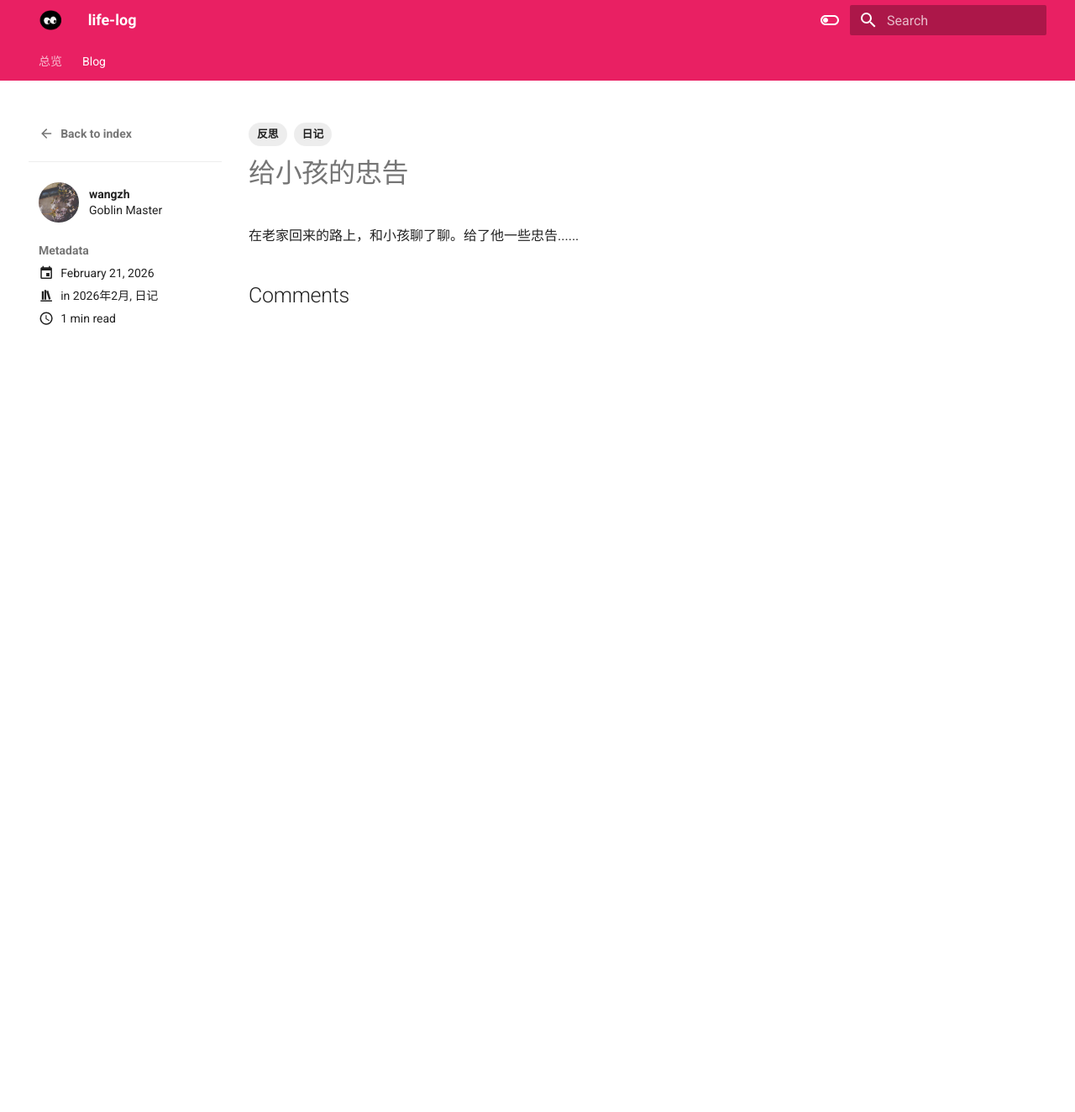
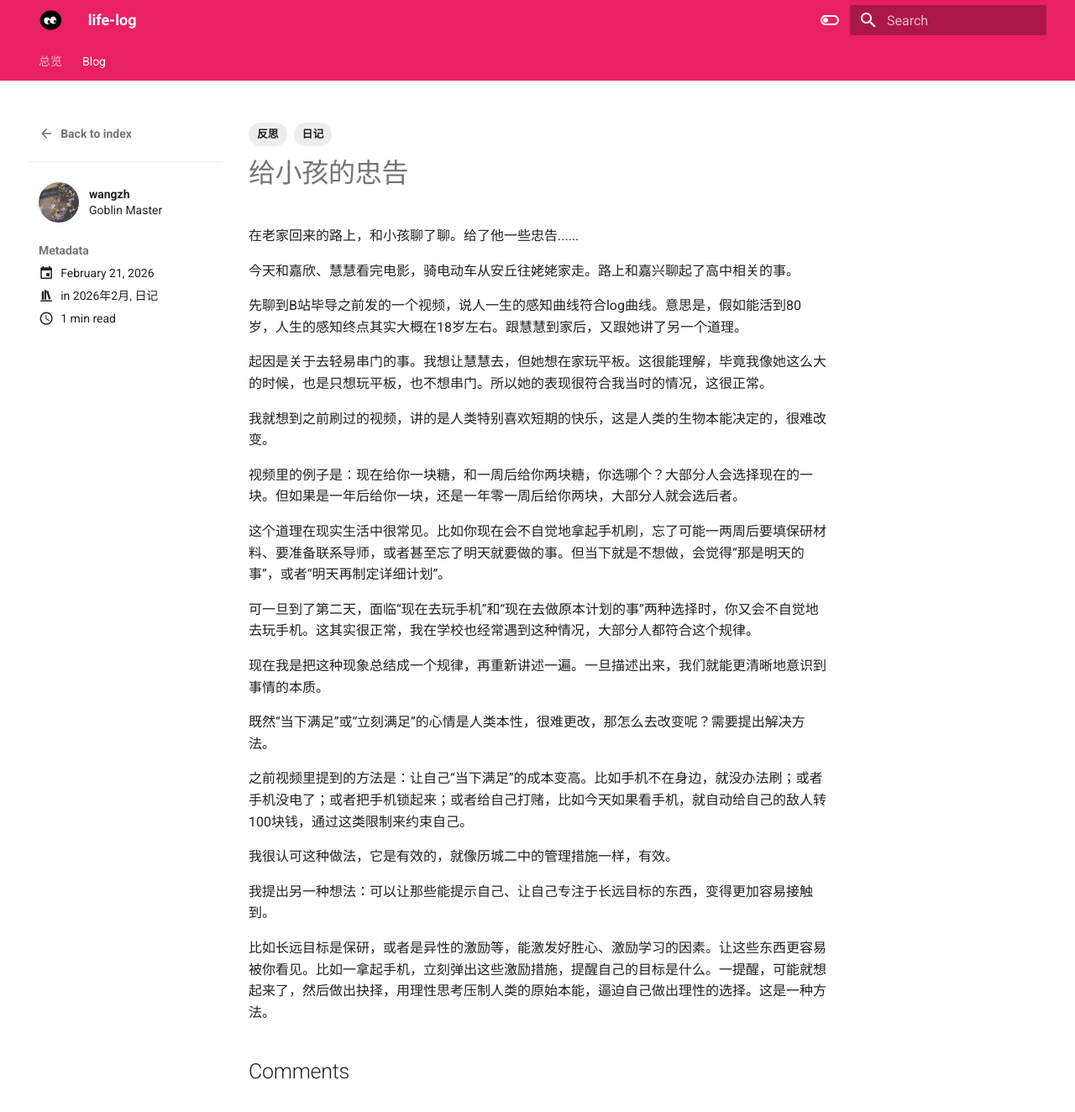
Before and after one commit to wangzh12023/life-log, an MkDocs documentation site: the page built from docs/blog/posts/2026-02-21.md, in a window 1280 px wide and 1333 px high. Shown: the top 1324 px of the window at 84% size. Built offline with MkDocs 1.6.1 and Material for MkDocs 9.7.7, drawn with Linux system fonts in a browser that asks for light colours; comment, search, counter and statistics services are not loaded.

Commit message:
feat: lazy to write

```diff
--- a/docs/blog/posts/2026-02-21.md
+++ b/docs/blog/posts/2026-02-21.md
@@ -14,3 +14,31 @@ categories:
 在老家回来的路上，和小孩聊了聊。给了他一些忠告......
 
 <!-- more -->
+
+
+
+今天和嘉欣、慧慧看完电影，骑电动车从安丘往姥姥家走。路上和嘉兴聊起了高中相关的事。
+
+先聊到B站毕导之前发的一个视频，说人一生的感知曲线符合log曲线。意思是，假如能活到80岁，人生的感知终点其实大概在18岁左右。跟慧慧到家后，又跟她讲了另一个道理。
+
+起因是关于去轻易串门的事。我想让慧慧去，但她想在家玩平板。这很能理解，毕竟我像她这么大的时候，也是只想玩平板，也不想串门。所以她的表现很符合我当时的情况，这很正常。
+
+我就想到之前刷过的视频，讲的是人类特别喜欢短期的快乐，这是人类的生物本能决定的，很难改变。
+
+视频里的例子是：现在给你一块糖，和一周后给你两块糖，你选哪个？大部分人会选择现在的一块。但如果是一年后给你一块，还是一年零一周后给你两块，大部分人就会选后者。
+
+这个道理在现实生活中很常见。比如你现在会不自觉地拿起手机刷，忘了可能一两周后要填保研材料、要准备联系导师，或者甚至忘了明天就要做的事。但当下就是不想做，会觉得“那是明天的事”，或者“明天再制定详细计划”。
+
+可一旦到了第二天，面临“现在去玩手机”和“现在去做原本计划的事”两种选择时，你又会不自觉地去玩手机。这其实很正常，我在学校也经常遇到这种情况，大部分人都符合这个规律。
+
+现在我是把这种现象总结成一个规律，再重新讲述一遍。一旦描述出来，我们就能更清晰地意识到事情的本质。
+
+既然“当下满足”或“立刻满足”的心情是人类本性，很难更改，那怎么去改变呢？需要提出解决方法。
+
+之前视频里提到的方法是：让自己“当下满足”的成本变高。比如手机不在身边，就没办法刷；或者手机没电了；或者把手机锁起来；或者给自己打赌，比如今天如果看手机，就自动给自己的敌人转100块钱，通过这类限制来约束自己。
+
+我很认可这种做法，它是有效的，就像历城二中的管理措施一样，有效。
+
+我提出另一种想法：可以让那些能提示自己、让自己专注于长远目标的东西，变得更加容易接触到。
+
+比如长远目标是保研，或者是异性的激励等，能激发好胜心、激励学习的因素。让这些东西更容易被你看见。比如一拿起手机，立刻弹出这些激励措施，提醒自己的目标是什么。一提醒，可能就想起来了，然后做出抉择，用理性思考压制人类的原始本能，逼迫自己做出理性的选择。这是一种方法。
```
